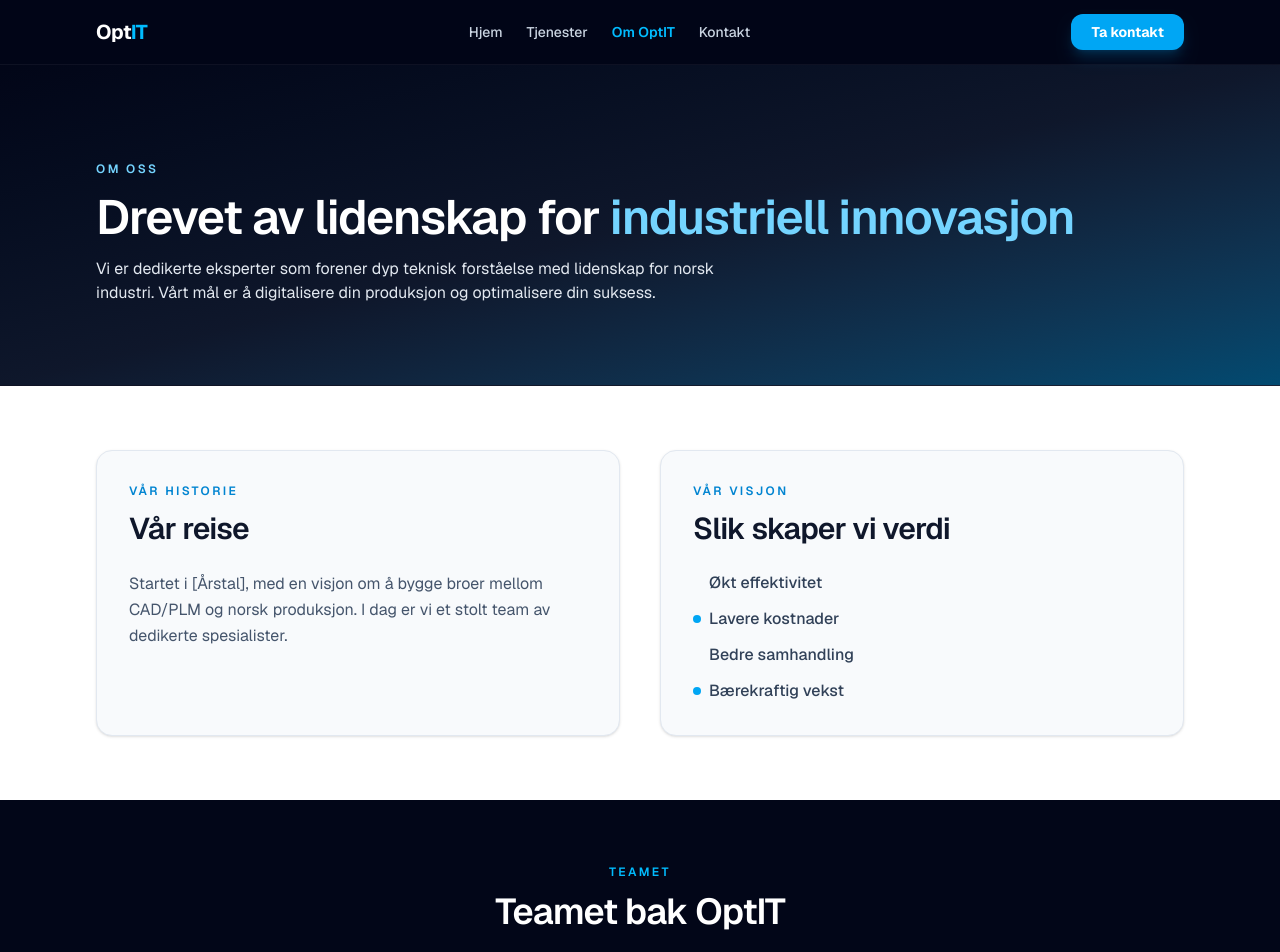
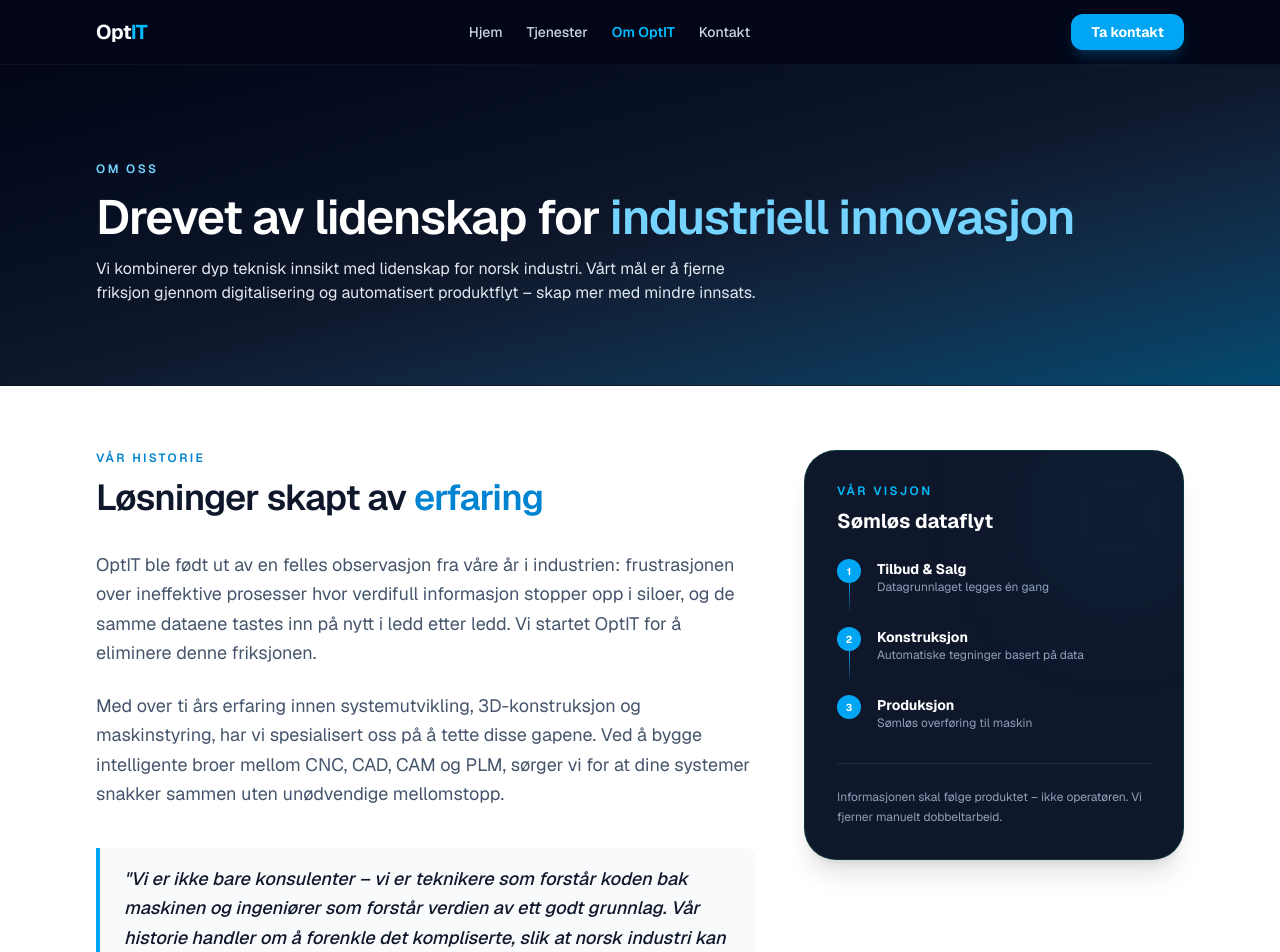
Before and after one commit to andreLouisK/OptIt, a Next.js app: page /om-optit in a window 1280 px wide. Shown: the top 952 px of the page. Built offline with nearby package versions, Linux system fonts and the light colour scheme.

Commit message:
Ednring av tekst og oppsett om oss og visjon

```diff
--- a/src/components/om-optit/AboutHero.tsx
+++ b/src/components/om-optit/AboutHero.tsx
@@ -14,7 +14,8 @@ export function AboutHero() {
               <span className="text-sky-300">industriell innovasjon</span>
             </h1>
             <p className="max-w-2xl text-sm text-slate-200 md:text-base">
-              Vi er dedikerte eksperter som forener dyp teknisk forståelse med lidenskap for norsk industri. Vårt mål er å digitalisere din produksjon og optimalisere din suksess.
+            Vi kombinerer dyp teknisk innsikt med lidenskap for norsk industri.
+            Vårt mål er å fjerne friksjon gjennom digitalisering og automatisert produktflyt – skap mer med mindre innsats.
             </p>
           </div>
         </div>
--- a/src/components/om-optit/OurStory.tsx
+++ b/src/components/om-optit/OurStory.tsx
@@ -1,49 +1,81 @@
 import React from "react";
-
-const valueProps = [
-  { text: "Økt effektivitet", color: "emerald" },
-  { text: "Lavere kostnader", color: "sky" },
-  { text: "Bedre samhandling", color: "emerald" },
-  { text: "Bærekraftig vekst", color: "sky" },
-] as const;
 
 export function OurStory() {
   return (
     <section className="bg-white py-16">
-      <div className="mx-auto grid max-w-6xl gap-10 px-4 md:grid-cols-2 md:px-8">
-        {/* Venstre kort: Vår Historie */}
-        <div className="flex flex-col gap-6 rounded-2xl border border-slate-200 bg-slate-50 p-8 shadow-sm">
+      <div className="mx-auto max-w-6xl px-4 md:px-8">
+        <div className="grid gap-12 md:grid-cols-[1fr_380px]">
+          {/* Venstre side: Historien og Drivkraften */}
+          <div className="space-y-8">
             <div>
               <p className="text-xs font-semibold uppercase tracking-[0.2em] text-sky-600">
                 Vår Historie
               </p>
-            <h2 className="mt-3 text-2xl font-semibold tracking-tight text-slate-900 md:text-3xl">
-              Vår reise
+              <h2 className="mt-3 text-3xl font-semibold tracking-tight text-slate-900 md:text-4xl">
+                Løsninger skapt av <span className="text-sky-600">erfaring</span>
               </h2>
             </div>
-          <p className="text-sm text-slate-600 md:text-base leading-relaxed">
-            Startet i [Årstal], med en visjon om å bygge broer mellom CAD/PLM og norsk produksjon. I dag er vi et stolt team av dedikerte spesialister.
+
+            <div className="space-y-6 text-slate-600 leading-relaxed md:text-lg">
+              <p>
+                OptIT ble født ut av en felles observasjon fra våre år i industrien: frustrasjonen over
+                ineffektive prosesser hvor verdifull informasjon stopper opp i siloer, og de samme dataene
+                tastes inn på nytt i ledd etter ledd. Vi startet OptIT for å eliminere denne friksjonen.
+              </p>
+              <p>
+                Med over ti års erfaring innen systemutvikling, 3D-konstruksjon og maskinstyring,
+                har vi spesialisert oss på å tette disse gapene. Ved å bygge intelligente broer mellom
+                CNC, CAD, CAM og PLM, sørger vi for at dine systemer snakker sammen uten unødvendige mellomstopp.
+              </p>
+
+              <div className="pt-4">
+                <p className="font-medium text-slate-900 border-l-4 border-sky-500 pl-6 italic bg-slate-50 py-4 rounded-r-xl">
+                  "Vi er ikke bare konsulenter – vi er teknikere som forstår koden bak maskinen og
+                  ingeniører som forstår verdien av ett godt grunnlag. Vår historie handler om å
+                  forenkle det kompliserte, slik at norsk industri kan fokusere på det de gjør best: å skape."
                 </p>
               </div>
+            </div>
+          </div>
 
-        {/* Høyre kort: Slik skaper vi verdi */}
-        <div className="flex flex-col gap-6 rounded-2xl border border-slate-200 bg-slate-50 p-8 shadow-sm">
+          {/* Høyre side: Visjonen (Visualisert) */}
+          <div className="space-y-6">
+            <div className="rounded-[2rem] bg-slate-900 p-8 text-white shadow-xl border border-emerald-500/20 relative overflow-hidden">
+              <div className="absolute top-0 right-0 w-32 h-32 bg-sky-500/10 blur-3xl" />
+
+              <p className="text-xs font-semibold uppercase tracking-[0.2em] text-sky-400 mb-2">Vår Visjon</p>
+              <h3 className="text-xl font-bold mb-6">Sømløs dataflyt</h3>
+
+              <div className="space-y-8 relative">
+                {[
+                  { label: "Tilbud & Salg", desc: "Datagrunnlaget legges én gang" },
+                  { label: "Konstruksjon", desc: "Automatiske tegninger basert på data" },
+                  { label: "Produksjon", desc: "Sømløs overføring til maskin" }
+                ].map((step, i, arr) => (
+                  <div key={step.label} className="relative">
+                    <div className="flex items-start gap-4">
+                      <div className="flex h-6 w-6 shrink-0 items-center justify-center rounded-full bg-sky-500 text-[10px] font-bold">
+                        {i + 1}
+                      </div>
                       <div>
-            <p className="text-xs font-semibold uppercase tracking-[0.2em] text-sky-600">
-              Vår Visjon
+                        <p className="text-sm font-bold">{step.label}</p>
+                        <p className="text-xs text-slate-400">{step.desc}</p>
+                      </div>
+                    </div>
+                    {i !== arr.length - 1 && (
+                      <div className="absolute left-3 top-6 h-8 w-px bg-gradient-to-b from-sky-500 to-transparent" />
+                    )}
+                  </div>
+                ))}
+              </div>
+
+              <div className="mt-8 pt-6 border-t border-white/10">
+                <p className="text-xs text-slate-400 leading-relaxed">
+                  Informasjonen skal følge produktet – ikke operatøren. Vi fjerner manuelt dobbeltarbeid.
                 </p>
-            <h2 className="mt-3 text-2xl font-semibold tracking-tight text-slate-900 md:text-3xl">
-              Slik skaper vi verdi
-            </h2>
               </div>
-          <ul className="space-y-3">
-            {valueProps.map((prop, index) => (
-              <li key={index} className="flex items-center gap-2">
-                <span className={`h-2 w-2 rounded-full bg-${prop.color}-500`} />
-                <p className="text-sm font-medium text-slate-700 md:text-base">{prop.text}</p>
-              </li>
-            ))}
-          </ul>
+            </div>
+          </div>
         </div>
       </div>
     </section>
```
Also changed, not shown: Deploy.txt. Lines whose indentation alone changed are shown as unchanged.
